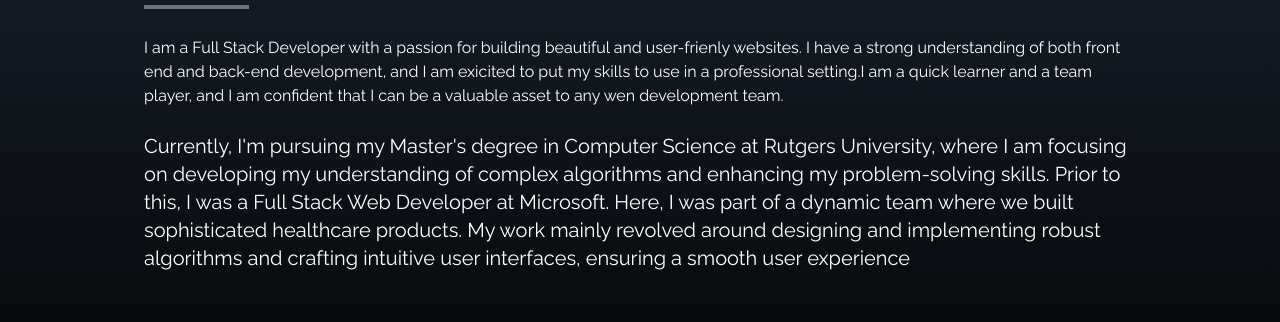
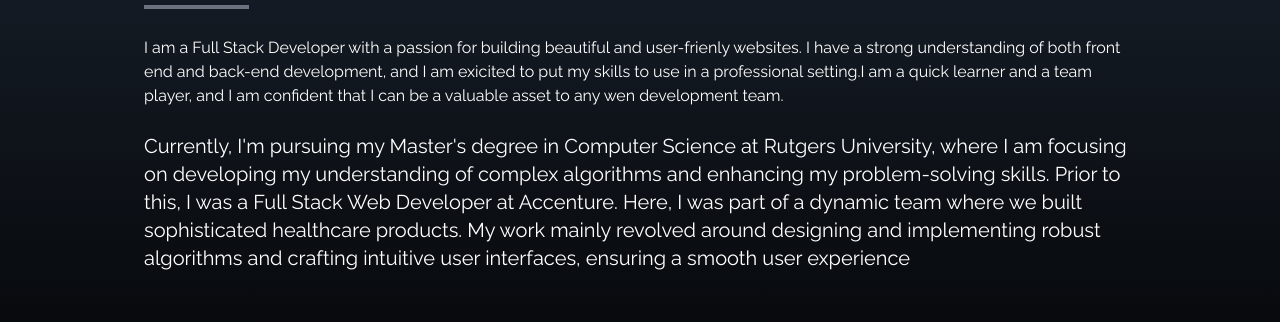
Before and after one commit to sai-surya-siva-prasad/personal-portfolio, a React (Create React App) app: page / in a window 1280 px wide. Shown: the part 1082-1404 px from the top of the page. Built offline with nearby package versions, Linux system fonts and the light colour scheme.

Commit message:
Update About.jsx

```diff
--- a/src/components/About.jsx
+++ b/src/components/About.jsx
@@ -17,7 +17,7 @@ const About = () => {
             Currently, I'm pursuing my Master's degree in Computer Science at Rutgers University,
             where I am focusing on developing my understanding of complex algorithms and enhancing
             my problem-solving skills.
-            Prior to this, I was a Full Stack Web Developer at Microsoft. Here, I was part of a dynamic
+            Prior to this, I was a Full Stack Web Developer at Accenture. Here, I was part of a dynamic
             team where we built sophisticated healthcare products. My work mainly revolved around designing
             and implementing robust algorithms and crafting intuitive user interfaces, ensuring a smooth
             user experience
```
